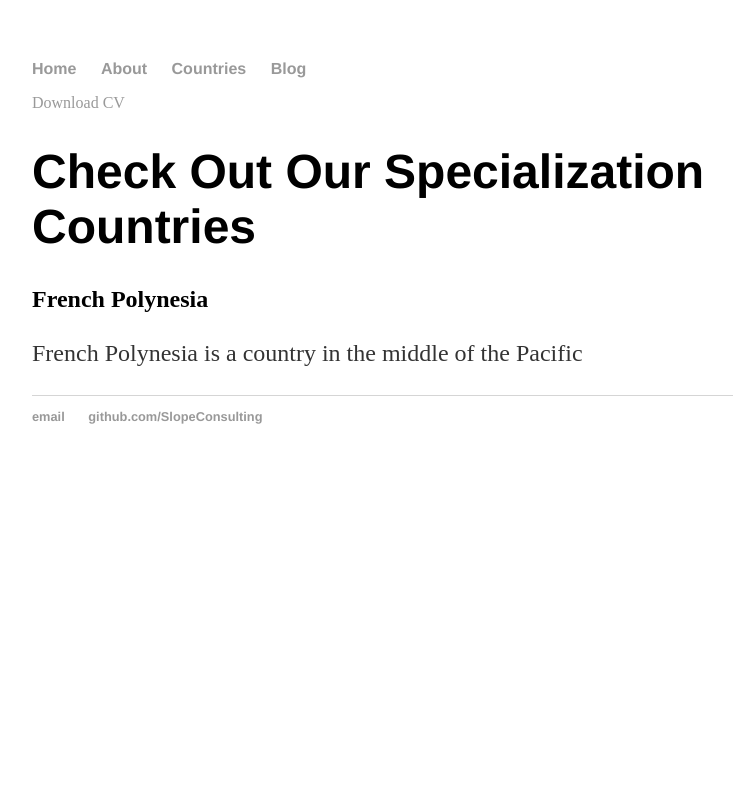
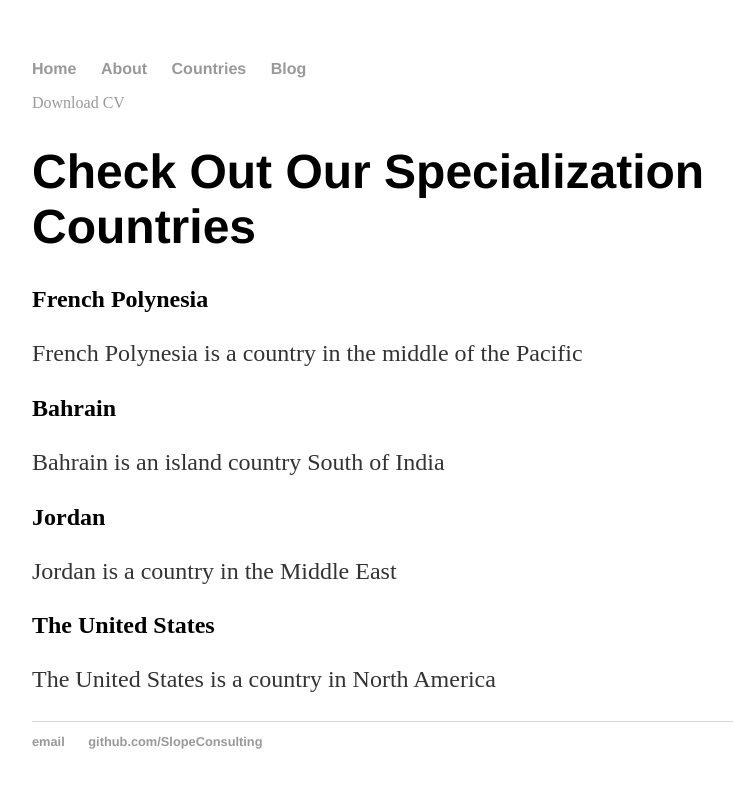
Before and after one commit to SlopeConsulting/SlopeBlog, a Jekyll site: the page built from countries/index.html, in a window 1280 px wide. Shown: the top 788 px of the page, without its empty margins (160-893 px from the left). Built offline with Jekyll 4.4.1, drawn with Linux system fonts in a browser that asks for light colours.

Commit message:
Update index.html

```diff
--- a/countries/index.html
+++ b/countries/index.html
@@ -10,6 +10,15 @@ title: Countries
 					<h2>French Polynesia</h2>
 						<p> French Polynesia is a country in the middle of the Pacific <p>
 
+					<h2>Bahrain</h2>
+						<p> Bahrain is an island country South of India <p>
+
+					<h2>Jordan</h2>
+						<p> Jordan is a country in the Middle East <p>
+
+					<h2>The United States</h2>
+						<p> The United States is a country in North America <p>
+
 
 
 	</div>
```
